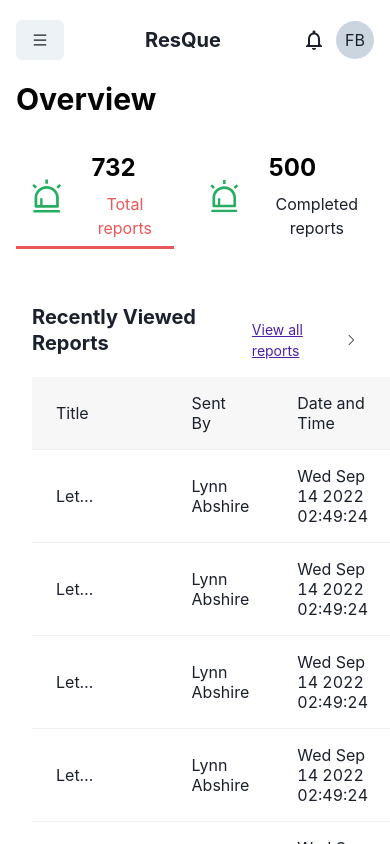
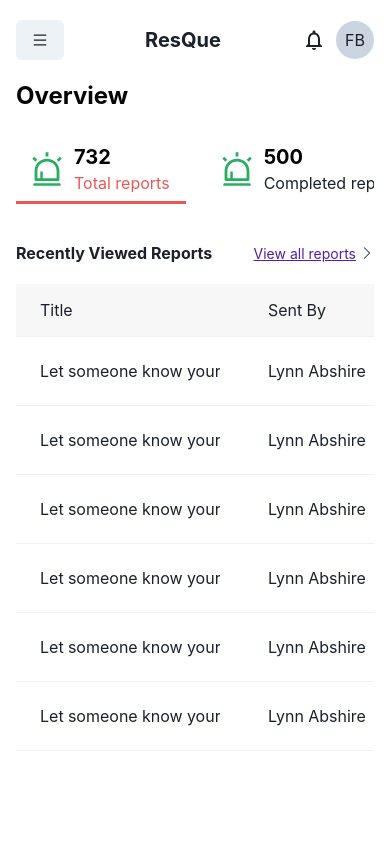
Before and after one commit to c-blaq/fyp-crime-app-dashboard, a React (Vite) app: page /overview in a window 390 px wide. Built offline with nearby package versions, Linux system fonts and the light colour scheme.

Commit message:
style: dashboard overview mobile

```diff
--- a/src/component/Header.jsx
+++ b/src/component/Header.jsx
@@ -14,7 +14,10 @@ const Header = () => {
         lg: "40px",
       }}
       paddingBottom="20px"
+      paddingX="16px"
       position="relative"
+      maxW="7xl"
+      margin="auto"
     >
       <Flex align="center" justify={{ base: "space-between", lg: "end" }}>
         <Button
--- a/src/component/Layout.jsx
+++ b/src/component/Layout.jsx
@@ -4,7 +4,7 @@ import Header from "./Header";
 
 const PageLayout = ({ children }) => {
   return (
-    <Flex height="100vh" gap="16px" position="relative">
+    <Flex height="100vh" position="relative">
       <Box
         bg="#F7F7F7"
         paddingX="16px"
@@ -16,18 +16,9 @@ const PageLayout = ({ children }) => {
       >
         <Sidebar />
       </Box>
-      <Box
-        flex="1"
-        h="full"
-        minW={0}
-        paddingX="16px"
-        overflowY="auto"
-        position="relative"
-      >
-        <Box maxW="7xl" margin="auto">
-          <Header />
-          {children}
-        </Box>
+      <Box flex="1" h="full" minW={0} overflowY="auto" position="relative">
+        <Header />
+        {children}
       </Box>
     </Flex>
   );
--- a/src/component/OverviewIcon.jsx
+++ b/src/component/OverviewIcon.jsx
@@ -1,11 +1,11 @@
 import React from "react";
 
-const OverviewIcon = ({ fill }) => {
+const OverviewIcon = ({ fill, width, height }) => {
   return (
     <svg
       xmlns="http://www.w3.org/2000/svg"
-      width="42"
-      height="48"
+      width={width || "42"}
+      height={height || "48"}
       viewBox="0 0 42 48"
       fill="none"
     >
--- a/src/component/Table.jsx
+++ b/src/component/Table.jsx
@@ -2,18 +2,17 @@ import {
   Table,
   Thead,
   Tbody,
-  Tfoot,
   Tr,
-  Th,
   Td,
-  TableCaption,
-  TableContainer,
   Text,
   Tooltip,
+  TableContainer,
+  Box,
 } from "@chakra-ui/react";
 
 const TableWrapper = () => {
   return (
+    <TableContainer overflowX="auto" maxW="full" className="hide-scrollbar">
       <Table>
         <Thead bg="#F7F7F7">
           <Tr>
@@ -27,12 +26,21 @@ const TableWrapper = () => {
 
         <Tbody gap="20px !important">
           <Tr alignItems="center" marginBottom="20px !important">
-          <Td maxW="350px">
+            <Td>
               <Tooltip
+                width="80%"
+                mx="10px"
+                placement="auto"
                 label="Let someone know your destination, your route, and when you
                 expect to arrive."
               >
-              <Text noOfLines={1}>
+                <Text
+                  noOfLines={1}
+                  maxW={{
+                    base: "180px",
+                    md: "350px",
+                  }}
+                >
                   Let someone know your destination, your route, and when you
                   expect to arrive.
                 </Text>
@@ -62,10 +70,19 @@ const TableWrapper = () => {
           <Tr alignItems="center" marginBottom="20px !important">
             <Td maxW="350px">
               <Tooltip
+                width="80%"
+                mx="10px"
+                placement="auto"
                 label="Let someone know your destination, your route, and when you
                 expect to arrive."
               >
-              <Text noOfLines={1}>
+                <Text
+                  noOfLines={1}
+                  maxW={{
+                    base: "180px",
+                    md: "350px",
+                  }}
+                >
                   Let someone know your destination, your route, and when you
                   expect to arrive.
                 </Text>
@@ -95,10 +112,19 @@ const TableWrapper = () => {
           <Tr alignItems="center" marginBottom="20px !important">
             <Td maxW="350px">
               <Tooltip
+                width="80%"
+                mx="10px"
+                placement="auto"
                 label="Let someone know your destination, your route, and when you
                 expect to arrive."
               >
-              <Text noOfLines={1}>
+                <Text
+                  noOfLines={1}
+                  maxW={{
+                    base: "180px",
+                    md: "350px",
+                  }}
+                >
                   Let someone know your destination, your route, and when you
                   expect to arrive.
                 </Text>
@@ -128,10 +154,19 @@ const TableWrapper = () => {
           <Tr alignItems="center" marginBottom="20px !important">
             <Td maxW="350px">
               <Tooltip
+                width="80%"
+                mx="10px"
+                placement="auto"
                 label="Let someone know your destination, your route, and when you
                 expect to arrive."
               >
-              <Text noOfLines={1}>
+                <Text
+                  noOfLines={1}
+                  maxW={{
+                    base: "180px",
+                    md: "350px",
+                  }}
+                >
                   Let someone know your destination, your route, and when you
                   expect to arrive.
                 </Text>
@@ -161,10 +196,19 @@ const TableWrapper = () => {
           <Tr alignItems="center" marginBottom="20px !important">
             <Td maxW="350px">
               <Tooltip
+                width="80%"
+                mx="10px"
+                placement="auto"
                 label="Let someone know your destination, your route, and when you
                 expect to arrive."
               >
-              <Text noOfLines={1}>
+                <Text
+                  noOfLines={1}
+                  maxW={{
+                    base: "180px",
+                    md: "350px",
+                  }}
+                >
                   Let someone know your destination, your route, and when you
                   expect to arrive.
                 </Text>
@@ -194,10 +238,19 @@ const TableWrapper = () => {
           <Tr alignItems="center" marginBottom="20px !important">
             <Td maxW="350px">
               <Tooltip
+                width="80%"
+                mx="10px"
+                placement="auto"
                 label="Let someone know your destination, your route, and when you
                 expect to arrive."
               >
-              <Text noOfLines={1}>
+                <Text
+                  noOfLines={1}
+                  maxW={{
+                    base: "180px",
+                    md: "350px",
+                  }}
+                >
                   Let someone know your destination, your route, and when you
                   expect to arrive.
                 </Text>
@@ -226,6 +279,7 @@ const TableWrapper = () => {
           </Tr>
         </Tbody>
       </Table>
+    </TableContainer>
   );
 };
 
--- a/src/container/dashboard/OverviewTabs.jsx
+++ b/src/container/dashboard/OverviewTabs.jsx
@@ -11,32 +11,46 @@ import {
 } from "@chakra-ui/react";
 
 import OverviewIcon from "../../component/OverviewIcon";
-import TableContainer from "../../component/Table";
 import TableWrapper from "../../component/Table";
 import TabTitle from "./TabTitle";
 
 const OverviewTabs = () => {
   return (
     <Tabs variant="unstyled">
-      <TabList gap="20px">
+      <TabList gap="20px" w="full" overflowX="auto" className="hide-scrollbar">
         <Tab
           flex="1"
           justifyContent="start"
           _selected={{ color: "#EB5757" }}
-          gap="30px"
+          gap={{
+            base: "12px",
+            md: "30px",
+          }}
         >
-          <OverviewIcon fill="#27AE60" />
-          <Box>
+          <Box
+            w={{
+              base: "30px",
+              md: "40px",
+            }}
+            h={{
+              base: "40px",
+              md: "48px",
+            }}
+          >
+            <OverviewIcon fill="#27AE60" width={"100%"} height={"100%"} />
+          </Box>
+          <Box textAlign="left">
             <Heading
               as="h3"
               color="black !important"
-              fontSize="24px"
-              textAlign="left"
-              marginBottom="8px"
+              fontSize={{
+                base: "20px",
+                md: "24px",
+              }}
             >
               732
             </Heading>
-            <Text>Total reports</Text>
+            <Text w="max-content">Total reports</Text>
           </Box>
         </Tab>
 
@@ -44,20 +58,35 @@ const OverviewTabs = () => {
           flex="1"
           justifyContent="start"
           _selected={{ color: "#EB5757" }}
-          gap="30px"
+          gap={{
+            base: "12px",
+            md: "30px",
+          }}
         >
-          <OverviewIcon fill="#27AE60" />
-          <Box>
+          <Box
+            w={{
+              base: "30px",
+              md: "40px",
+            }}
+            h={{
+              base: "40px",
+              md: "48px",
+            }}
+          >
+            <OverviewIcon fill="#27AE60" width={"100%"} height={"100%"} />
+          </Box>
+          <Box textAlign="left">
             <Heading
               as="h3"
               color="black !important"
-              fontSize="24px"
-              textAlign="left"
-              marginBottom="8px"
+              fontSize={{
+                base: "20px",
+                md: "24px",
+              }}
             >
               500
             </Heading>
-            <Text>Completed reports</Text>
+            <Text w="max-content">Completed reports</Text>
           </Box>
         </Tab>
 
@@ -65,35 +94,52 @@ const OverviewTabs = () => {
           flex="1"
           justifyContent="start"
           _selected={{ color: "#EB5757" }}
-          gap="30px"
+          gap={{
+            base: "12px",
+            md: "30px",
+          }}
         >
-          <OverviewIcon fill="#27AE60" />
-          <Box>
+          <Box
+            w={{
+              base: "30px",
+              md: "40px",
+            }}
+            h={{
+              base: "40px",
+              md: "48px",
+            }}
+          >
+            <OverviewIcon fill="#27AE60" width={"100%"} height={"100%"} />
+          </Box>
+          <Box textAlign="left">
             <Heading
               as="h3"
               color="black !important"
-              fontSize="24px"
-              textAlign="left"
-              marginBottom="8px"
+              fontSize={{
+                base: "20px",
+                md: "24px",
+              }}
             >
               100
             </Heading>
-            <Text>Pending reports</Text>
+            <Text w="max-content">Pending reports</Text>
           </Box>
         </Tab>
       </TabList>
       <TabIndicator mt="-1.5px" height="3px" bg="#EB5757" />
 
       <TabPanels marginTop="40px">
-        <TabPanel>
+        <TabPanel padding="0">
           <TabTitle>Recently Viewed Reports</TabTitle>
-          <TableContainer />
+          <TableWrapper />
         </TabPanel>
-        <TabPanel>
+
+        <TabPanel padding="0">
           <TabTitle>Completed Reports</TabTitle>
           <TableWrapper />
         </TabPanel>
-        <TabPanel>
+
+        <TabPanel padding="0">
           <TabTitle>Pending Reports</TabTitle>
           <TableWrapper />
         </TabPanel>
--- a/src/container/dashboard/TabTitle.jsx
+++ b/src/container/dashboard/TabTitle.jsx
@@ -1,24 +1,26 @@
-import { Flex, Heading } from "@chakra-ui/react";
+import { Flex, Heading, Text } from "@chakra-ui/react";
 import { BsChevronRight } from "react-icons/bs";
 import { Link } from "react-router-dom";
 
 const TabTitle = ({ children }) => {
   return (
-    <Flex justify="space-between" align="center">
-      <Heading as="h3" fontSize="20px" marginBottom="20px">
+    <Flex justify="space-between" gap="16px">
+      <Heading
+        as="h3"
+        fontSize={{
+          base: "16px",
+          md: "20px",
+        }}
+        marginBottom="20px"
+      >
         {children}
       </Heading>
       <Link to="/reports">
-        <Flex align="center" gap="2px" fontSize="14px">
-          <span
-            style={{
-              textDecoration: "underline",
-              color: "#4C20A9",
-            }}
-          >
+        <Flex align="center" gap="4px" fontSize="14px">
+          <Text color="#4C20A9" w="max-content" textDecoration="underline">
             View all reports
-          </span>
-          <BsChevronRight />
+          </Text>
+          <BsChevronRight size="14px" />
         </Flex>
       </Link>
     </Flex>
--- a/src/container/dashboard/index.jsx
+++ b/src/container/dashboard/index.jsx
@@ -5,10 +5,20 @@ import OverviewTabs from "./OverviewTabs";
 const Dashboard = () => {
   return (
     <PageLayout>
-      <Heading as="h1" fontSize="30px" marginBottom="24px" color="#050505">
-        Overview
-      </Heading>
-      <OverviewTabs />
+      <Box w="full" maxW="7xl" margin="auto" paddingX="16px">
+        <Heading
+          as="h1"
+          fontSize={{
+            base: "24px",
+            md: "36px",
+          }}
+          marginBottom="24px"
+          color="#050505"
+        >
+          Overview
+        </Heading>
+        <OverviewTabs />
+      </Box>
     </PageLayout>
   );
 };
--- a/src/container/newAdmin/index.jsx
+++ b/src/container/newAdmin/index.jsx
@@ -6,6 +6,7 @@ import { Link } from "react-router-dom";
 const NewAdmin = () => {
   return (
     <PageLayout>
+      <Box maxW="7xl" margin="auto" paddingX="16px">
         <Link to="/overview">
           <BsChevronLeft />
         </Link>
@@ -30,6 +31,7 @@ const NewAdmin = () => {
             <Text>Add Admin</Text>
           </Button>
         </Flex>
+      </Box>
     </PageLayout>
   );
 };
--- a/src/index.css
+++ b/src/index.css
@@ -3,3 +3,21 @@
   line-height: 1.5;
   font-weight: 400;
 }
+
+.chakra-portal {
+  background-color: red !important;
+}
+
+.hide-scrollbar::-webkit-scrollbar {
+  display: none;
+}
+
+.hide-scrollbar::-webkit-scrollbar-thumb:horizontal {
+  background: rgb(219, 219, 219);
+}
+
+.hide-scrollbar:hover::-webkit-scrollbar {
+  display: block;
+  height: 5px;
+  width: thin;
+}
```
Also changed, not shown: src/container/notifications/index.jsx (+7 -2 lines), src/container/reports /index.jsx (+15 -5 lines). Lines whose indentation alone changed are shown as unchanged.
